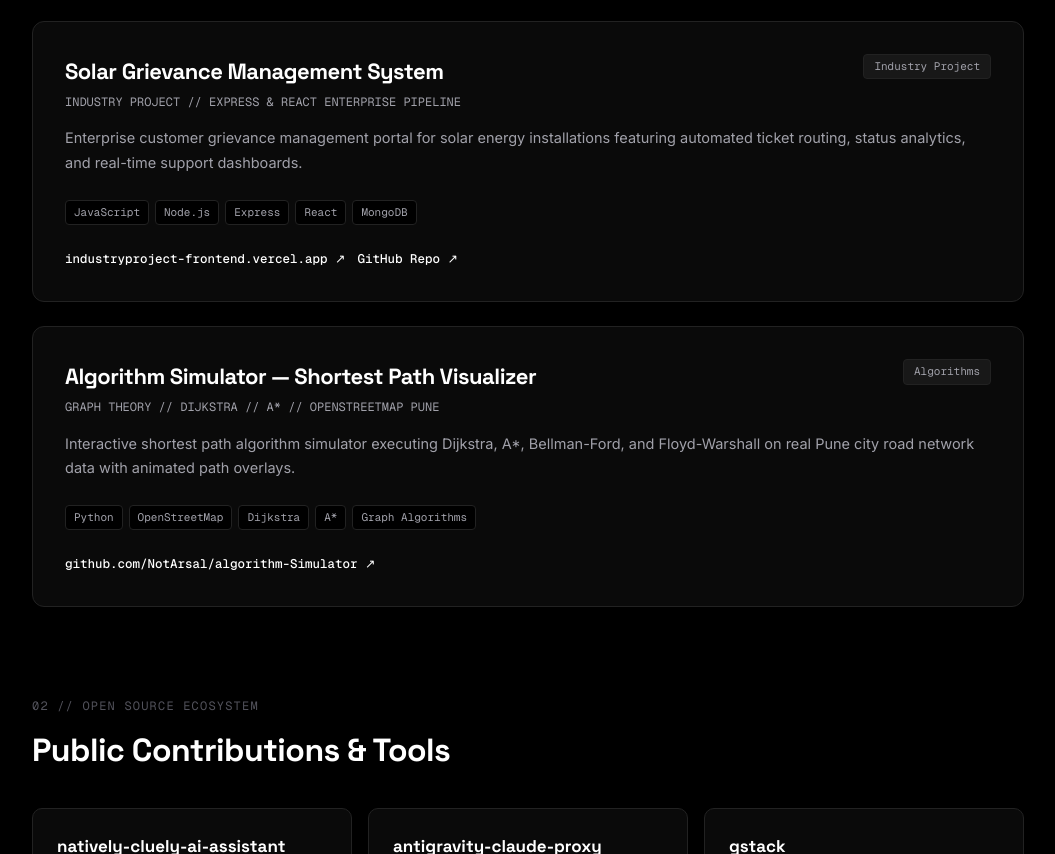
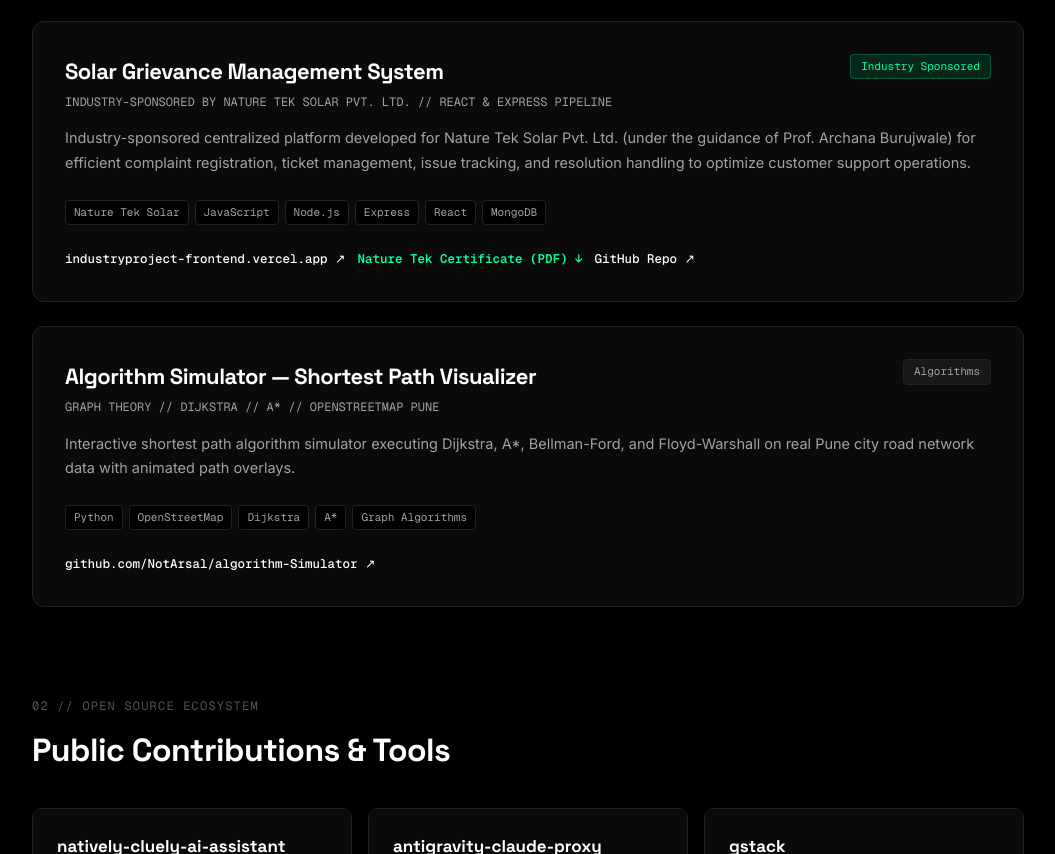
Before and after one commit to NotArsal/PortfolioxArsal, a website: page index.html in a window 1280 px wide. Shown: the part 2514-3368 px from the top of the page, without its empty margins (112-1167 px from the left). Drawn offline with nearby package versions, Linux system fonts and the light colour scheme; no server answers.

Commit message:
feat: Add Nature Tek Solar Pvt. Ltd. Industry Project Certificate of Completion

```diff
--- a/index.html
+++ b/index.html
@@ -617,22 +617,23 @@
       </article>
 
       <!-- 5. Solar Grievance System -->
-      <article class="mono-card search-item" data-category="PROJECTS" data-keywords="solar grievance customer management industry project react node express mongodb vercel">
+      <article class="mono-card search-item" data-category="PROJECTS" data-keywords="solar grievance customer management industry project nature tek solar certificate react node express mongodb vercel prof archana burujwale">
         <div class="mono-top">
           <div>
             <h3 class="mono-title">Solar Grievance Management System</h3>
-            <div class="mono-sub">INDUSTRY PROJECT // EXPRESS &amp; REACT ENTERPRISE PIPELINE</div>
+            <div class="mono-sub">INDUSTRY-SPONSORED BY NATURE TEK SOLAR PVT. LTD. // REACT &amp; EXPRESS PIPELINE</div>
           </div>
-          <span class="mono-tag">Industry Project</span>
+          <span class="mono-tag" style="background:rgba(0,255,157,0.12);color:#00FF9D;border:1px solid rgba(0,255,157,0.25)">Industry Sponsored</span>
         </div>
         <p class="mono-desc">
-          Enterprise customer grievance management portal for solar energy installations featuring automated ticket routing, status analytics, and real-time support dashboards.
+          Industry-sponsored centralized platform developed for Nature Tek Solar Pvt. Ltd. (under the guidance of Prof. Archana Burujwale) for efficient complaint registration, ticket management, issue tracking, and resolution handling to optimize customer support operations.
         </p>
         <div class="mono-tech">
-          <span class="tech-pill">JavaScript</span><span class="tech-pill">Node.js</span><span class="tech-pill">Express</span><span class="tech-pill">React</span><span class="tech-pill">MongoDB</span>
+          <span class="tech-pill">Nature Tek Solar</span><span class="tech-pill">JavaScript</span><span class="tech-pill">Node.js</span><span class="tech-pill">Express</span><span class="tech-pill">React</span><span class="tech-pill">MongoDB</span>
         </div>
         <div class="mono-links">
           <a href="https://industryproject-frontend.vercel.app" target="_blank" class="link-btn">industryproject-frontend.vercel.app ↗</a>
+          <a href="Nature_Tek_Solar_Certificate.pdf" target="_blank" download="Nature_Tek_Solar_Certificate.pdf" class="link-btn" style="color:#00FF9D;font-weight:600">Nature Tek Certificate (PDF) ↓</a>
           <a href="https://github.com/NotArsal/Solar-Customer-Grievance-Management-System" target="_blank" class="link-btn">GitHub Repo ↗</a>
         </div>
       </article>
@@ -797,6 +798,7 @@
       <div class="cmd-item" onclick="scrollToSec('matrix');closeCmdModal()"><span>03 // Technical Stack Matrix</span> <span>Jump</span></div>
       <div class="cmd-item" onclick="scrollToSec('research');closeCmdModal()"><span>04 // Published ICIA-MET'26 Paper</span> <span>Jump</span></div>
       <div class="cmd-item" onclick="window.open('Shaikh_Hunain_Resume.pdf','_blank');closeCmdModal()"><span>Download Resume (PDF)</span> <span>PDF</span></div>
+      <div class="cmd-item" onclick="window.open('Nature_Tek_Solar_Certificate.pdf','_blank');closeCmdModal()"><span>Nature Tek Solar Certificate (PDF)</span> <span>Certificate</span></div>
       <div class="cmd-item" onclick="window.open('https://github.com/NotArsal','_blank');closeCmdModal()"><span>GitHub Profile (NotArsal)</span> <span>External</span></div>
       <div class="cmd-item" onclick="window.open('mailto:shaikhhunainofficial@gmail.com');closeCmdModal()"><span>Send Direct Email</span> <span>Mail</span></div>
     </div>
```
Also changed, not shown: 1 other file.
